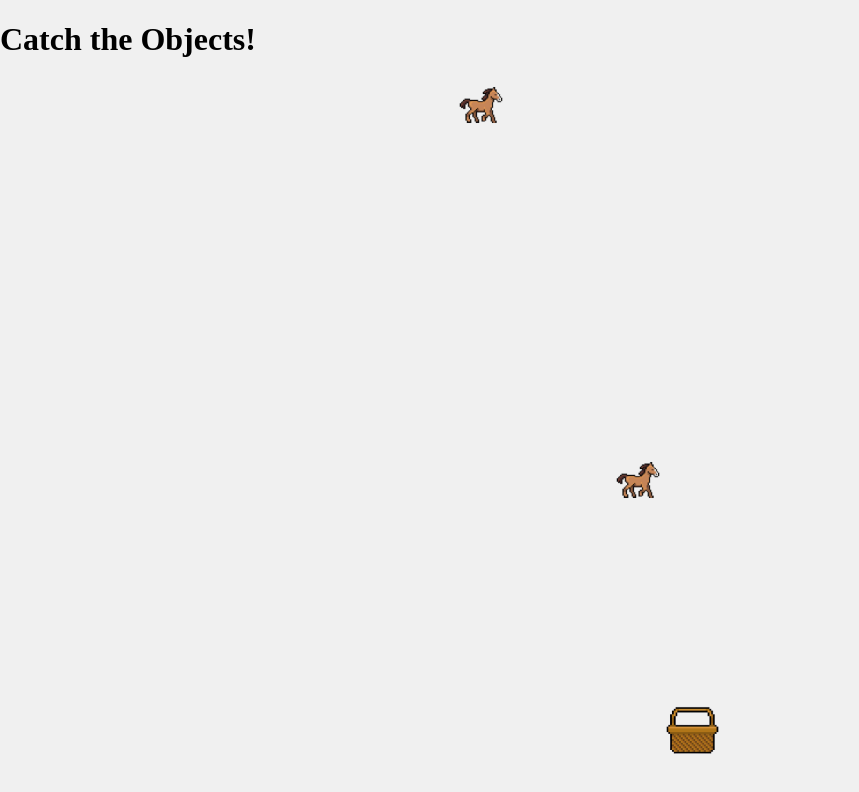
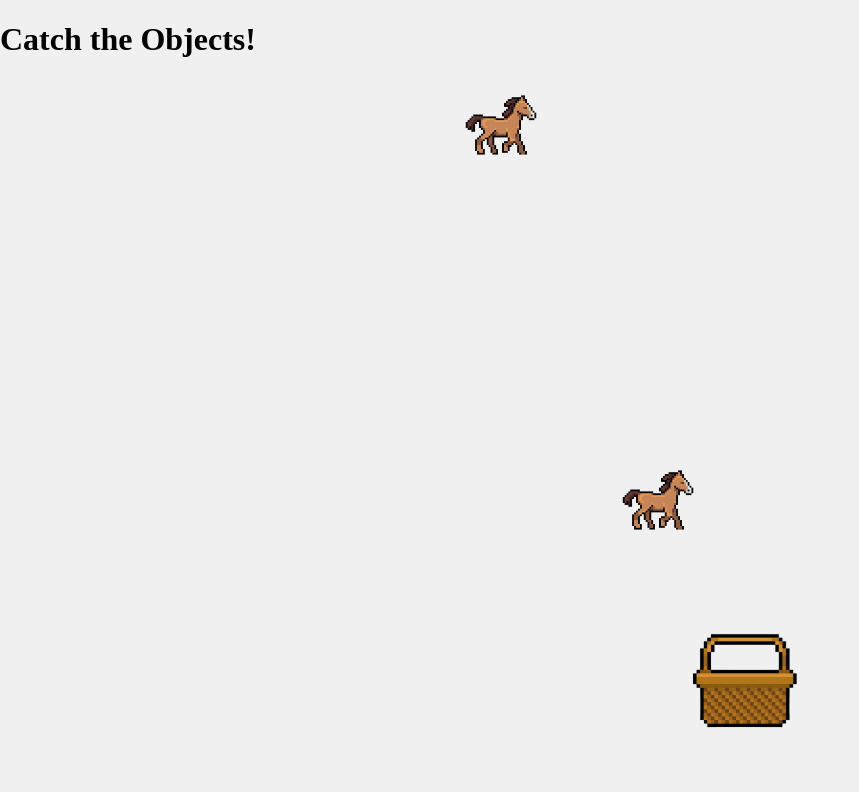
Before and after one commit to Ivannnn01/Helios_Website, a plain HTML site: page game/index.html in a window 1280 px wide. Shown: the whole page, without its empty margins (0-859 px from the left). Drawn offline with Linux system fonts and the light colour scheme; files that its build step writes are made by us from their sources; files whose address does not match are found by name.

Commit message:
Update index.html

```diff
--- a/game/index.html
+++ b/game/index.html
@@ -6,14 +6,14 @@
     <style>
         .falling-horse {
             position: absolute;
-            width: 60px; /* Give the horses a size! */
+            width: 100px; /* Give the horses a size! */
             top: -50px;
         }
         #basket {
             position: absolute;
             bottom: 20px;
             left: 50%;
-            width: 100px; /* Make sure this is large enough to see */
+            width: 200px; /* Make sure this is large enough to see */
             /* Remove the transform line */
         }
     </style>
```
